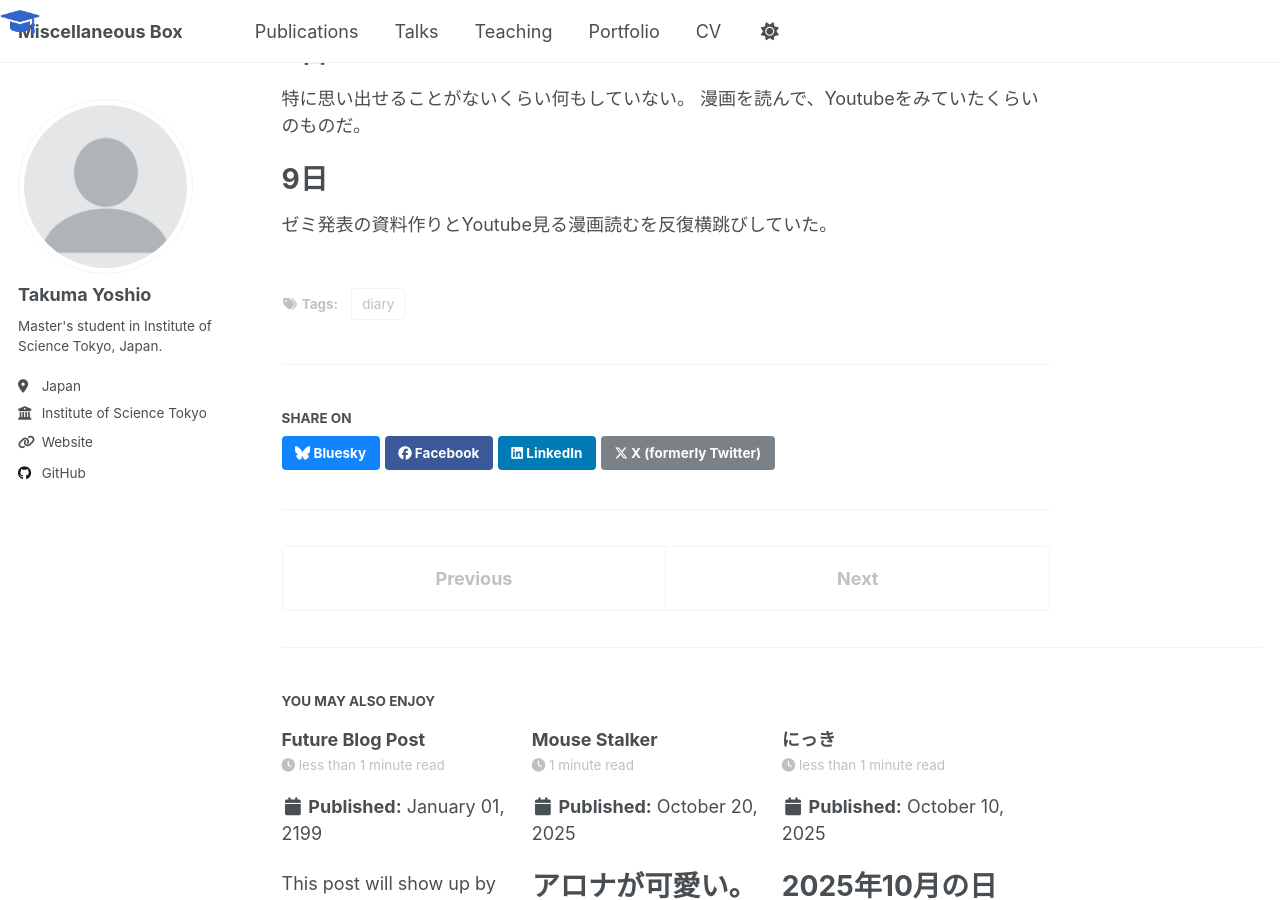
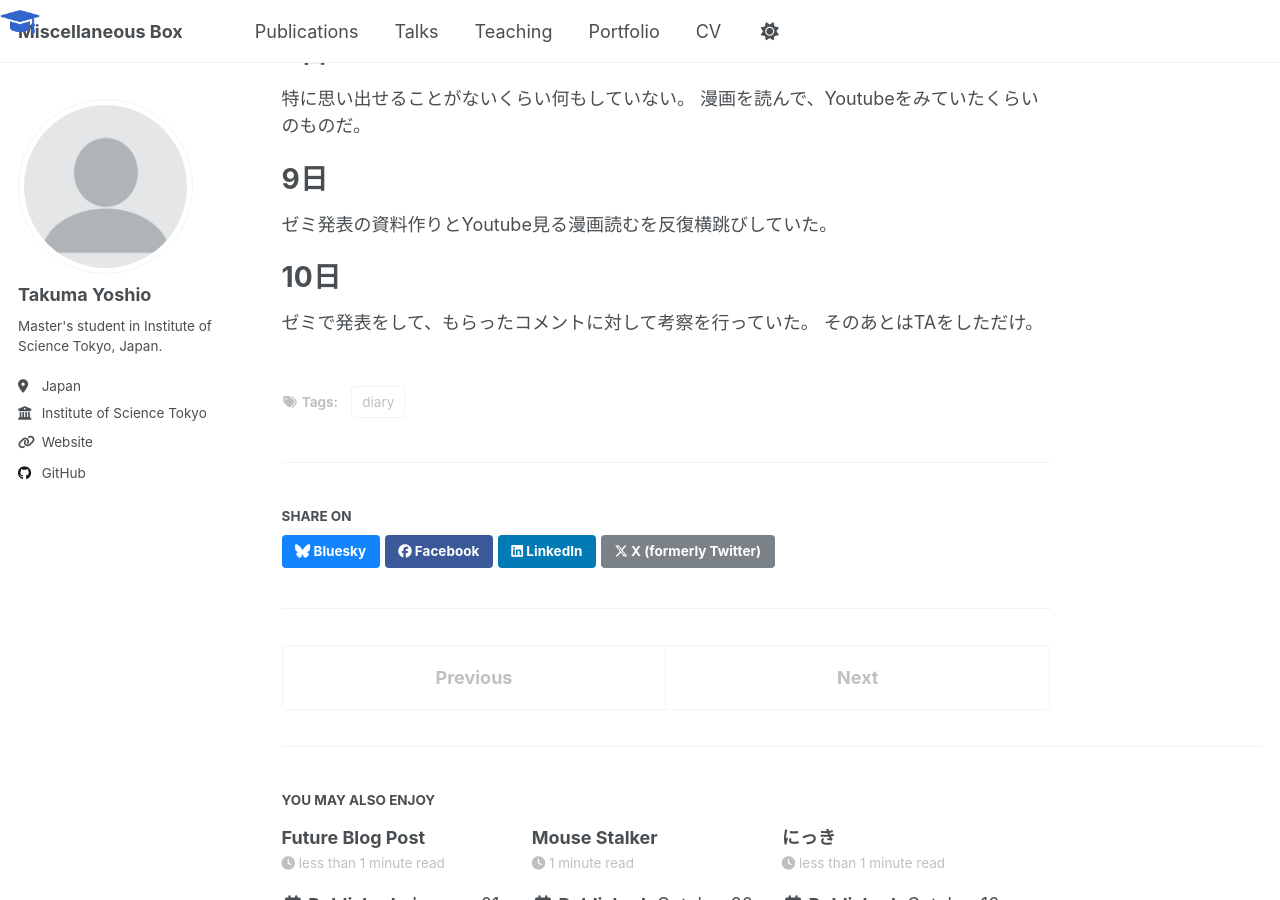
Before and after one commit to ta-yoshi02/ta-yoshi02.github.io, a Jekyll site: the page built from _posts/2025-11-01-blog-post.md, in a window 1280 px wide and 900 px high, scrolled down 1351 px. Built offline with Jekyll 4.4.1, drawn with Linux system fonts in a browser that asks for light colours; a script that is not in the unit is left out.

Commit message:
10日日記

```diff
--- a/_posts/2025-11-01-blog-post.md
+++ b/_posts/2025-11-01-blog-post.md
@@ -54,3 +54,7 @@ tags:
 
 # 9日
 ゼミ発表の資料作りとYoutube見る漫画読むを反復横跳びしていた。
+
+# 10日
+ゼミで発表をして、もらったコメントに対して考察を行っていた。
+そのあとはTAをしただけ。
```
